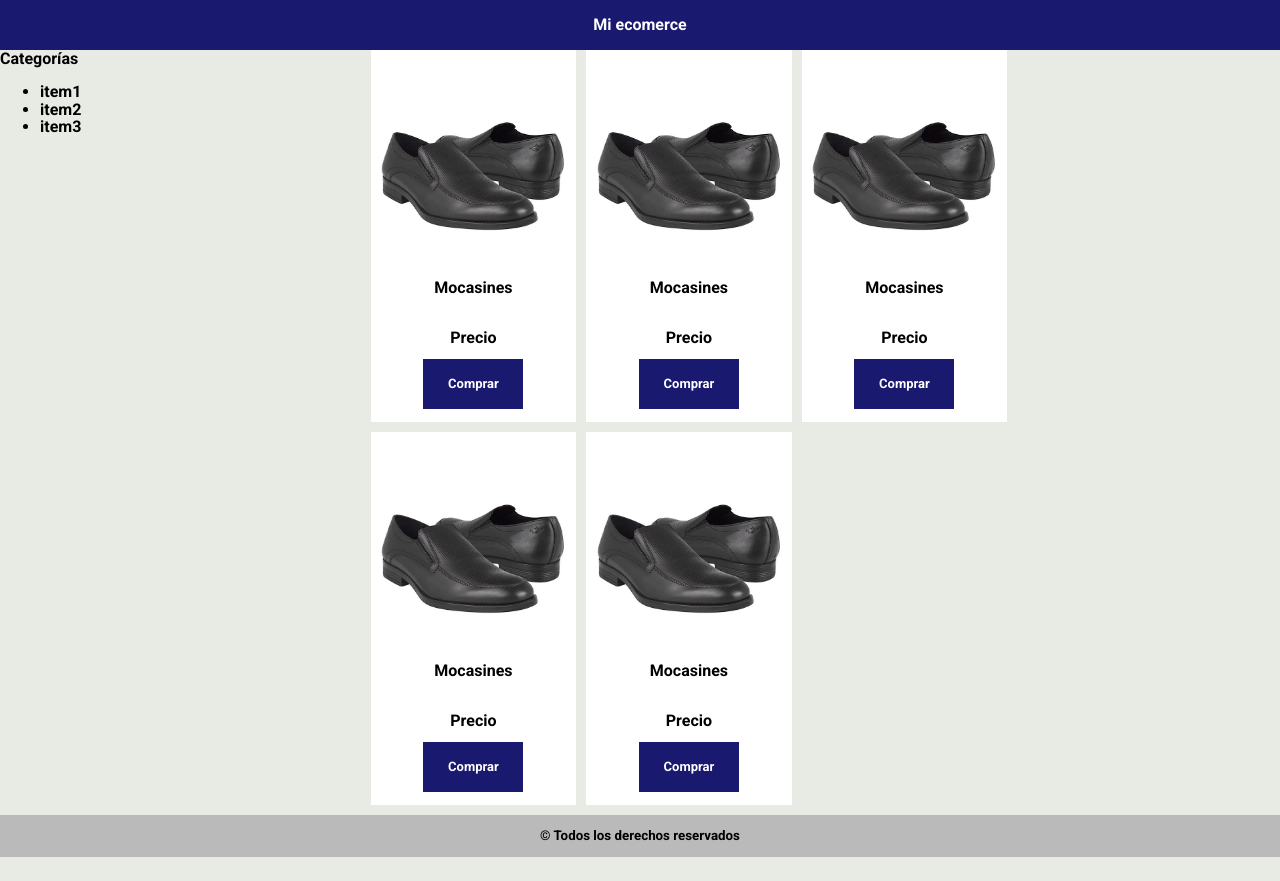
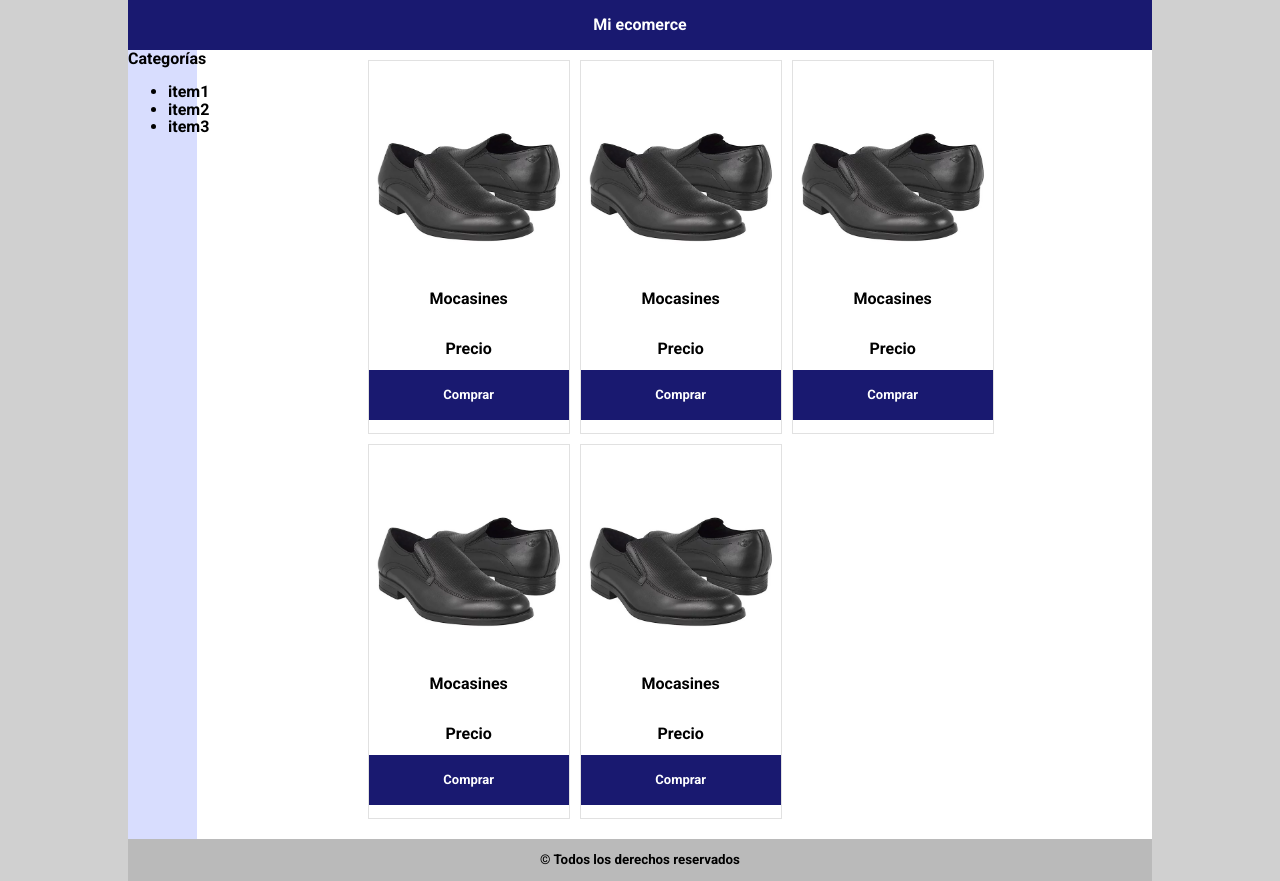
Before and after one commit to Droopytex/desafio_gridcss, a plain HTML site: page index.html in a window 1280 px wide. Before the commit the page ends 857 px from the top, so only its background shows below. Drawn offline with Linux system fonts and the light colour scheme.

Commit message:
ajustes a main

```diff
--- a/assets/css/styles.css
+++ b/assets/css/styles.css
@@ -1,9 +1,9 @@
 .body {
   margin: 0px auto;
-  max-width: 1380px;
+  max-width: 1024px;
   font-family: "Open Sans", sans-serif;
   font-family: "Roboto", sans-serif;
-  background-color: #e8ebe4;
+  background-color: #d0d0d0;
 }
 
 .header {
@@ -21,12 +21,14 @@
 .main {
   grid-area: main;
   grid-template-columns: 1fr 1fr 1fr;
-
+  background-color: #b4b3b3;
   gap: 10px;
   width: 70%;
+  margin: 10px;
 }
 
 .sidebar {
+  background-color: rgb(216, 221, 254);
   display: flex;
   align-items: start;
   flex-direction: column;
@@ -40,6 +42,7 @@
   align-items: center;
   flex-direction: column;
   background-color: #fff;
+  border: solid 1px #e1e1e1;
 }
 
 .card p {
@@ -58,12 +61,11 @@ img {
 
 .boton {
   display: flex;
-  width: 100px;
+  width: 100%;
   background-color: midnightblue;
   align-items: center;
   justify-content: center;
   height: 50px;
-  width: 100px;
   margin: 1em;
   color: #fff;
   font-size: small;
@@ -84,6 +86,7 @@ img {
 }
 
 .grid-container {
+  background-color: #fff;
   display: grid;
   grid-template-areas:
     "header header"
```
